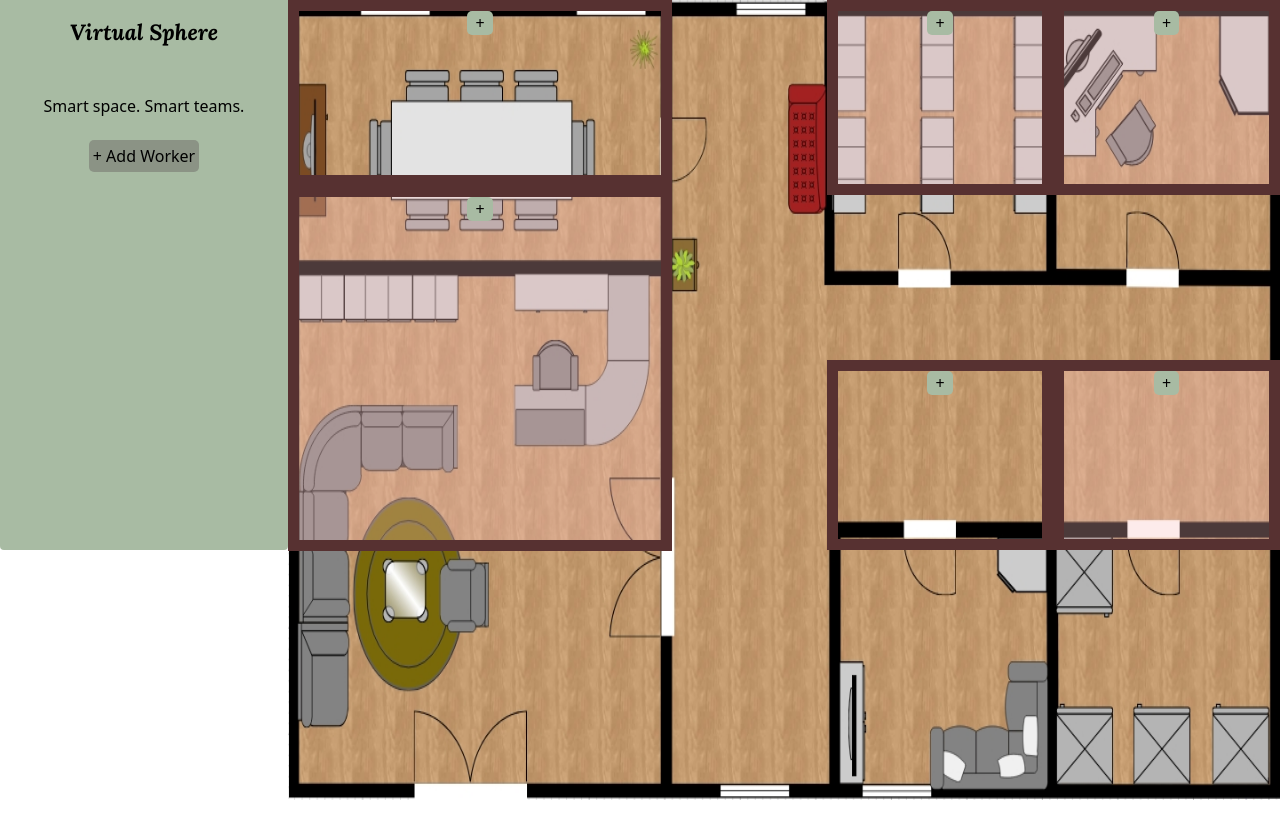
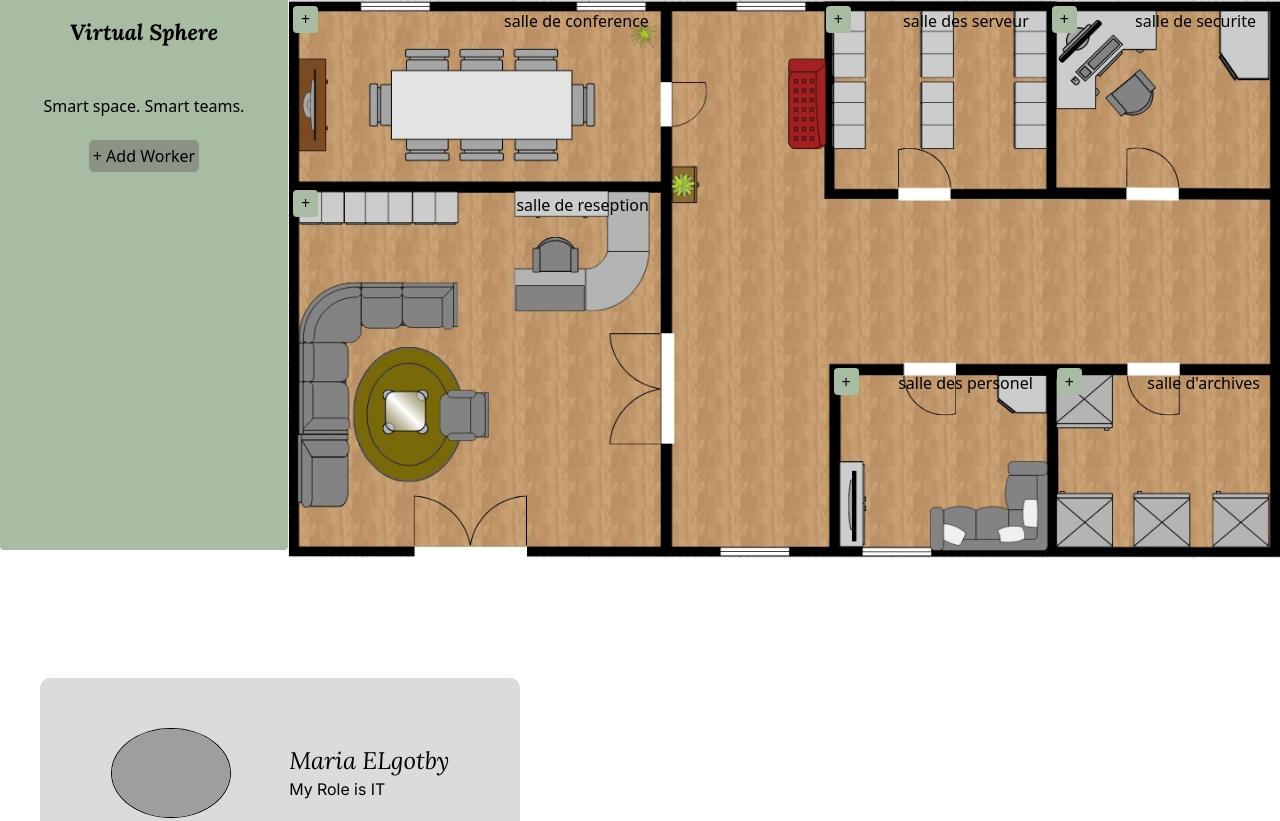
Before and after one commit to MariaE003/VirtualSphereProject, a website: page index.html in a window 1280 px wide. Shown: the top 821 px of the page. Drawn offline with Linux system fonts and the light colour scheme; grey boxes are pictures that could not be loaded.

Commit message:
modifier le design du des salles

```diff
--- a/Addworker.js
+++ b/Addworker.js
@@ -212,7 +212,7 @@ function filterSelonRole(usworker, salle, numberBox) {
             let div =document.createElement('div');
             div.innerHTML = `
             <div class="workerToAdd flex justify-evenly items-center bg-[#919090] w-[15rem] h-[4rem] rounded-[5px] cursor-pointer"
-                data-id="${ele.id}" data-role="${ele.role}">
+                data-id="${ele.id}" data-role="${ele.role}" data-status="${ele.statusWorker}">
                 <img src="${ele.image}"
                     class="w-13 rounded-4xl h-13" alt="none">
                 <div>
@@ -224,9 +224,19 @@ function filterSelonRole(usworker, salle, numberBox) {
         `
             availableworkersList.appendChild(div);
             div.addEventListener('click',()=>{
-                console.log(div);
+                // console.log(div);
 
-                // usworker.filter
+
+                const workerToMove=usworker.find(wor=>{
+                    if((wor.id===ele.id) ||(wor.role===ele.role)){
+                        // return wor;
+                        // div.remove();
+                        wor.statusWorker="conference Rom";
+                        console.log(div);
+
+
+                    }});
+
 
             })
         });
--- a/index.html
+++ b/index.html
@@ -97,13 +97,15 @@
         .workernoUnsignedSide::-webkit-scrollbar-thumb:hover {
             background-color: #777;
         }
+
     </style>
 
 </head>
 
-<body class="h-screen w-screen">
-    <main class="flex h-full">
-        <aside class="workernoUnsignedSide bg-[#A8BBA3] h-137.5  w-72 rounded-b-sm flex flex-col items-center gap-2 overflow-y-auto pb-7">
+<body class="w-full h-full overflow-hidden">
+    <main class="flex h-full w-full">
+        <aside
+            class="workernoUnsignedSide bg-[#A8BBA3] h-137.5  w-72 rounded-b-sm flex flex-col items-center gap-2 overflow-y-auto pb-7">
             <div class="flex justify-center items-center my-4">
                 <h1 class="mainTitle font-black font-bold text-[22px] lora-font">Virtual Sphere</h1>
             </div>
@@ -115,48 +117,65 @@
 
             </div>
         </aside>
-        <section class="relative flex-1 overflow-hidden">
-            <img src="/images/plan-worker.jpg" class="w-full h-full absolute" alt="">
-            <div class="divMain grid grid-cols-[1fr_15.6%_1fr_1fr] grid-rows-[1fr_1fr_1fr]  absolute">
-                <div class="box1  conferenceRoom  w-[24rem] h-46.5   border border-11 border-[#573131]  card flex justify-center items-start"
-                    data-zone="Reception">
-                    <button
-                        class="btnAddToRooms BtnAddconferenceRom  px-2  text-center rounded-[5px] bg-[#A8BBA3] cursor-pointer ">+</button>
-                    <div class="divConferenceRoom">
+        <section class="relative flex-1 overflow-hidden ">
+            <div class="relative w-full aspect-[16/9] overflow-x-hidden">
+            <img src="/images/plan-worker.jpg" class="w-full h-full  " alt="">
+            <div class="divMain absolute inset-0">
 
+                <!-- salle de conference -->
+                <div class="box1 absolute  " style="top: 1%; left: 0.5%; width: 38.3%; height: 33%;">
+                    <div class="flex justify-between ">
+                        <button class="btnAddToRooms BtnAddconferenceRom px-2 rounded bg-[#A8BBA3]">+</button>
+                        <h2 class="mr-6 mt-[3px]">salle de conference</h2>
+                    </div>
+                    <div class="divConferenceRoom"></div>
+                </div>
+
+                <!--salle des serveur -->
+                <div class="box2 absolute   " style="top: 1%; left: 54.2%; width: 22.9%; height: 35.7%;">
+                    <div class="flex justify-between ">
+                        <button class="btnAddToRooms BtnAddServerRom px-2 rounded bg-[#A8BBA3]">+</button>
+                        <h2 class="mr-6 mt-[3px]">salle des serveur</h2>
                     </div>
                 </div>
-                <div class=" box2 h-[105%] col-start-3 col-end-4 border border-11 border-[#573131]  bg-[#f9bcbc4e]  card  flex justify-center items-start"
-                    data-zone="Salle des serveurs">
-                    <button
-                        class="btnAddToRooms BtnAddServerRom px-2  text-center rounded-[5px] bg-[#A8BBA3] cursor-pointer ">+</button>
 
-                </div>
-                <div class=" box3 h-[105%] col-start-4 col-end-5  border border-11 border-[#573131]  bg-[#f9bcbc4e]  card  flex justify-center items-start"
-                    data-zone="Salle de securite">
-                    <button
-                        class="btnAddToRooms BtnAddSecuriteeRom px-2  text-center rounded-[5px] bg-[#A8BBA3] cursor-pointer ">+</button>
+
+                <!--salle de securite -->
+                <div class="box3 absolute  " style="top: 1%;left: 77%; width: 23%; height: 35.7%;">
+                    <div class="flex justify-between ">
+                        <button class="btnAddToRooms BtnAddSecuriteeRom px-2 rounded bg-[#A8BBA3]">+</button>
+                        <h2 class="mr-6 mt-[3px]">salle de securite </h2>
+                    </div>
                 </div>
 
-                <div class=" box4 w-[24rem] h-[196%] border border-11 border-[#573131]  bg-[#f9bcbc4e]  card  flex justify-center items-start"
-                    data-zone="Salle d'archives">
-                    <button
-                        class="btnAddToRooms BtnAddreseptionRom px-2  text-center rounded-[5px] bg-[#A8BBA3] cursor-pointer ">+</button>
+                <!-- salle reseption -->
+                <div class="box4 absolute  " style="top: 34%;left: 0.5%; width: 38.3%; height: 65.7%;">
+                    <div class="flex justify-between ">
+                        <button class="btnAddToRooms BtnAddreseptionRom px-2 rounded bg-[#A8BBA3]">+</button>
+                        <h2 class="mr-6 mt-[3px]">salle de reseption</h2>
+                    </div>
+                </div>
 
+                <!-- salle des personel -->
+                <div class="box5 absolute  " style="top: 66%; left: 55%; width: 22.5%; height: 34%;">
+                    <div class="flex justify-between ">
+                        <button class="btnAddToRooms BtnAddPersonelRom px-2 rounded bg-[#A8BBA3]">+</button>
+                        <h2 class="mr-6 mt-[3px]">salle des personel </h2>
+                    </div>
                 </div>
-                <div class=" box5 h-[102%]   col-start-3 col-end-4 row-start-3 -mt-3 border border-11 border-[#573131]   card  flex justify-center items-start"
-                    data-zone="Nettoyage">
-                    <button
-                        class="btnAddToRooms BtnAddPersonelRom px-2  text-center rounded-[5px] bg-[#A8BBA3] cursor-pointer ">+</button>
 
+                <!-- salle d'archives  -->
+                <div class="box6 absolute  " style="top: 66%; left: 77.5%; width: 22.9%; height: 34%;"
+                    data-zone="Autre">
+                    <div class="flex justify-between ">
+                        <button class="btnAddToRooms BtnAddArchiveRom px-2 rounded bg-[#A8BBA3]">+</button>
+                        <h2 class="mr-6 mt-[3px]">salle d'archives </h2>
+                    </div>
                 </div>
-                <div class="box6 h-[102%]  col-start-4 col-end-5 row-start-3 -mt-3 border border-11 border-[#573131]  bg-[#f9bcbc4e] card  flex justify-center items-start"
-                    data-zone="Autre">
-                    <button
-                        class="btnAddToRooms BtnAddArchiveRom px-2  text-center rounded-[5px] bg-[#A8BBA3] cursor-pointer ">+</button>
 
-                </div>
             </div>
+            </div>
+
         </section>
     </main>
     <div class="formAddContainer">
@@ -207,7 +226,6 @@
             </div>
             <button type="submit"
                 class="btnSubmit bg-[#505050] p-1 rounded-[5px] text-white cursor-pointer w-57 flex justify-center items-center mx-auto my-2 ">Send</button>
-
 
         </form>
     </div>
@@ -265,8 +283,8 @@
     <!-- le modal available worker -->
     <section class="availableworkersbg flex-col">
         <section
-        class="availableworkersList  w-80 max-h-103 flex flex-col justify-center items-center bg-[#bbbbbbba] py-5 pt-47 gap-3 relative rounded-[5px] overflow-y-auto">
-        <!-- <h2 class="text-xl Inter">available worker</h2> -->
+            class="availableworkersList  w-80 max-h-103 flex flex-col justify-center items-center bg-[#bbbbbbba] py-5 pt-47 gap-3 relative rounded-[5px] overflow-y-auto">
+            <!-- <h2 class="text-xl Inter">available worker</h2> -->
             <!-- <img src="images/remove-svgrepo-com.svg"
                 class="closeModal absolute w-[33px] left-[17.3rem] top-[3px] cursor-pointer" alt="">
             <h2 class="text-xl Inter">available worker</h2>
```
Also changed, not shown: src/output.css.
